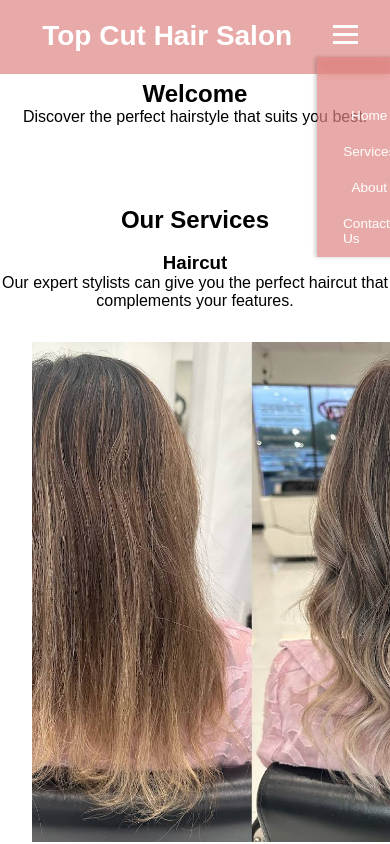
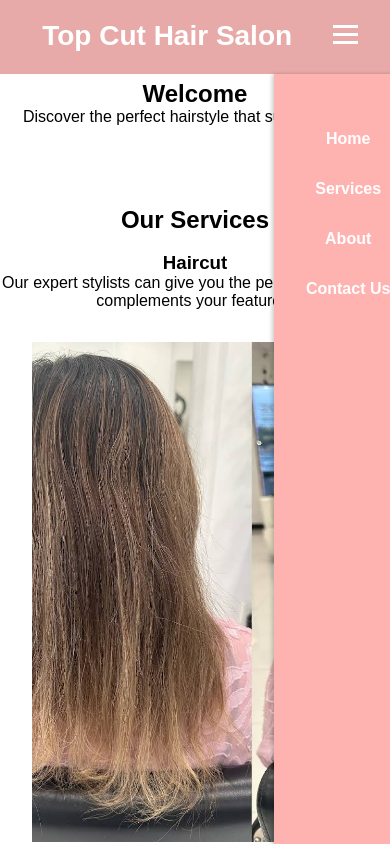
Before and after one commit to lin-shuang/top-cut-hair-salon, a plain HTML site: page index.html in a window 390 px wide. Both pictures are taken after a click on the element 345 px from the left and 32 px from the top of the page. Shown: the top 844 px of the page. Drawn offline with Linux system fonts and the light colour scheme.

Commit message:
navigation menu update

```diff
--- a/index.html
+++ b/index.html
@@ -16,10 +16,10 @@
         <div class="bar"></div>
       </div>
       <ul class="nav-links" id="nav-links">
-        <li><a href="#home">Home</a></li>
-        <li><a href="#services">Services</a></li>
-        <li><a href="#about">About</a></li>
-        <li><a href="#contact">Contact Us</a></li>
+        <li><a href="#home"><b>Home</b></a></li>
+        <li><a href="#services"><b>Services</b></a></li>
+        <li><a href="#about"><b>About</b></a></li>
+        <li><a href="#contact"><b>Contact Us</b></a></li>
       </ul>
     </nav>
   </header>
--- a/style.css
+++ b/style.css
@@ -57,8 +57,6 @@ nav {
   font-size: 1.00rem;
   right: 10%;
   padding-top: 40px;
-  right: -100%; /* Initially off-screen to the right */
-  transition: right 0.3s ease-in-out;
 }
 
 .nav-links li {
@@ -79,21 +77,34 @@ nav {
     display: none;
     flex-direction: column;
     position: fixed;
-    top: 57.3px; /* Adjust as needed to avoid overlapping the header */
+    top: 100%; /* Adjust as needed to avoid overlapping the header */
     left: auto; /* Reset the right property to default */
-    right: 5%; /* Move the menu to the left by 5% */
-    background-color: rgba(223, 135, 132, 0.7);
+    background-color: rgba(255, 179, 177, 1);
     backdrop-filter: blur(5px); /* NOT WORKING ///////////////////////////////////////////////////////////////////*/
     -webkit-backdrop-filter: blur(5px); /* NOT WORKING ///////////////////////////////////////////////////////////////////*/
-    width: 25%;
+    width: 35%;
     max-width: 300px;
     z-index: 998; /* Ensure the menu stays above the rest of the content */
     font-size: 0.85rem;
     box-shadow: -2px 0 4px rgba(0, 0, 0, 0.2); /* Optional: Add a shadow to the menu */
+    right: -100%; /* Move the links off the screen */
+    bottom: 0;
+    height: 100vh; /* Full viewport height */
   }
 
   .nav-links li {
-    padding: 10%;
+    margin: 1rem 0;
+    font-size: 1rem;
+    text-align: center;
+  }
+
+  /* Center the links vertically */
+  .nav-links ul {
+    display: flex;
+    flex-direction: column;
+    justify-content: center;
+    align-items: center;
+    height: 100%;
   }
 
   .nav-links.active {
@@ -106,6 +117,7 @@ nav {
     position: absolute; /* Adjust the position for the icon */
     top: 15px;
     right: 15.25%; /* Move the icon to the left by 5% */
+    z-index: 999; /* Ensure the menu stays above the rest of the content */
   }
 }
 
```
